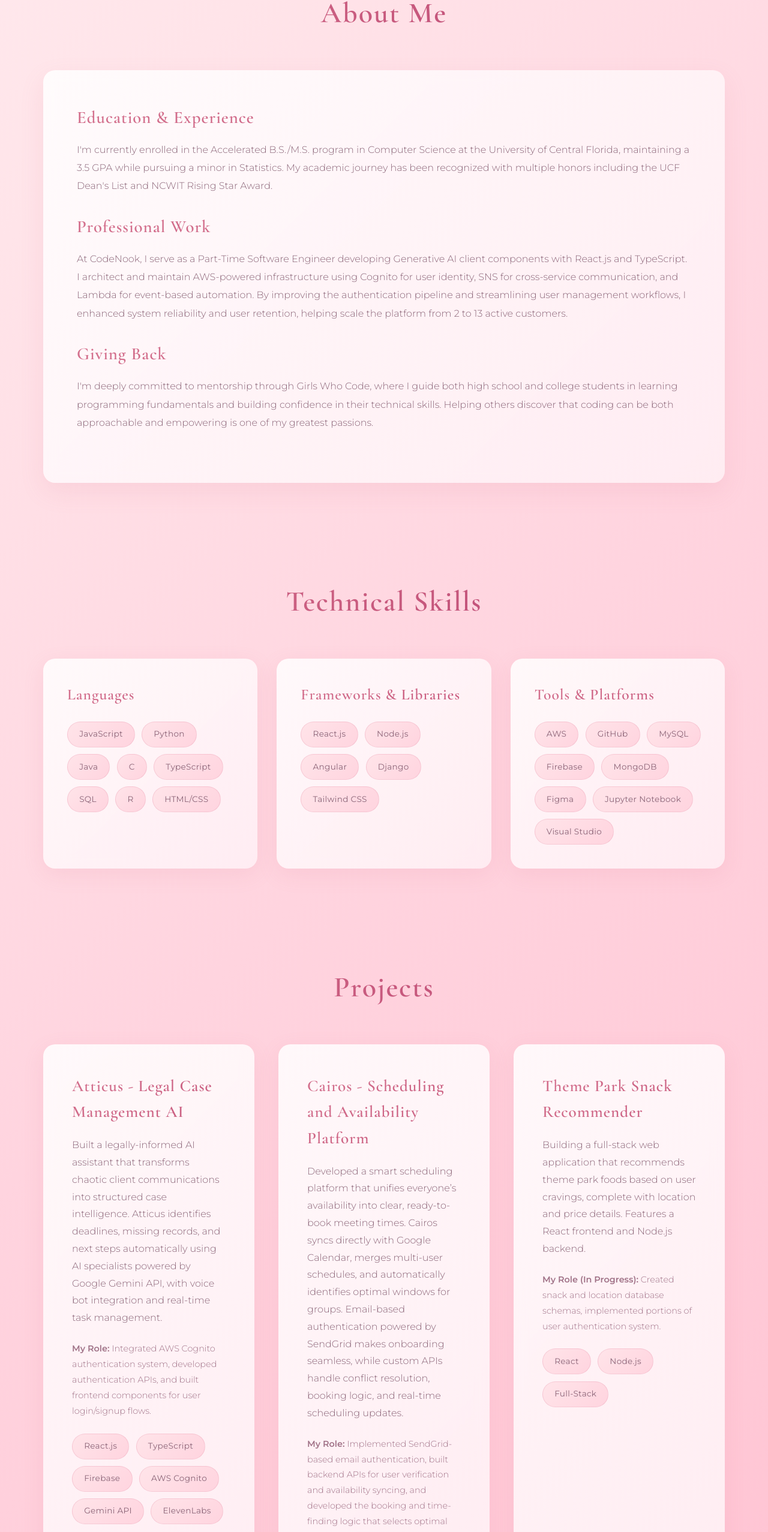
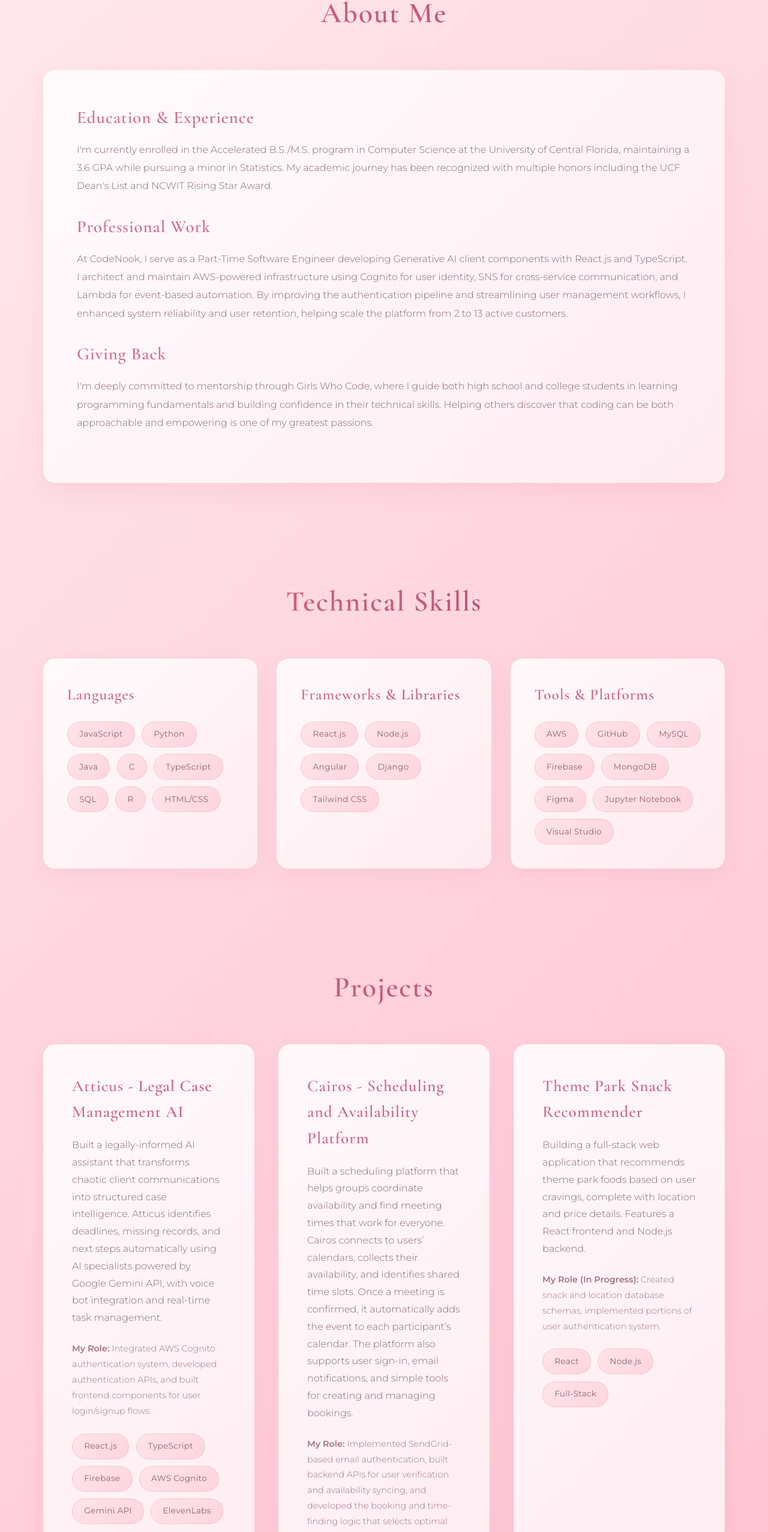
Before and after one commit to JumDum1101/Kareena_Raghubans_Personal_Website, a React (Vite) app: page / in a window 1280 px wide. Shown: the part 1171-3725 px from the top of the page at 60% size. Built offline with nearby package versions, Linux system fonts and the light colour scheme.

Commit message:
fixed some things

```diff
--- a/src/App.jsx
+++ b/src/App.jsx
@@ -100,7 +100,7 @@ function App() {
             <h3>Education & Experience</h3>
             <p>
               I'm currently enrolled in the Accelerated B.S./M.S. program in Computer Science at
-              the University of Central Florida, maintaining a 3.5 GPA while pursuing a minor in
+              the University of Central Florida, maintaining a 3.6 GPA while pursuing a minor in
               Statistics. My academic journey has been recognized with multiple honors including the
               UCF Dean's List and NCWIT Rising Star Award.
             </p>
@@ -200,7 +200,7 @@ function App() {
             <div className="project-card">
               <h3>Cairos - Scheduling and Availability Platform</h3>
               <p>
-                Developed a smart scheduling platform that unifies everyone’s availability into clear, ready-to-book meeting times. Cairos syncs directly with Google Calendar, merges multi-user schedules, and automatically identifies optimal windows for groups. Email-based authentication powered by SendGrid makes onboarding seamless, while custom APIs handle conflict resolution, booking logic, and real-time scheduling updates.
+                Built a scheduling platform that helps groups coordinate availability and find meeting times that work for everyone. Cairos connects to users’ calendars, collects their availability, and identifies shared time slots. Once a meeting is confirmed, it automatically adds the event to each participant’s calendar. The platform also supports user sign-in, email notifications, and simple tools for creating and managing bookings.
               </p>
               <p style={{ fontSize: '0.9rem', color: '#a17388', marginTop: '0.5rem' }}>
                 <strong>My Role:</strong> Implemented SendGrid-based email authentication, built backend APIs for user verification and availability syncing, and developed the booking and time-finding logic that selects optimal meeting windows. Integrated email notifications to confirm scheduled meetings.
```
